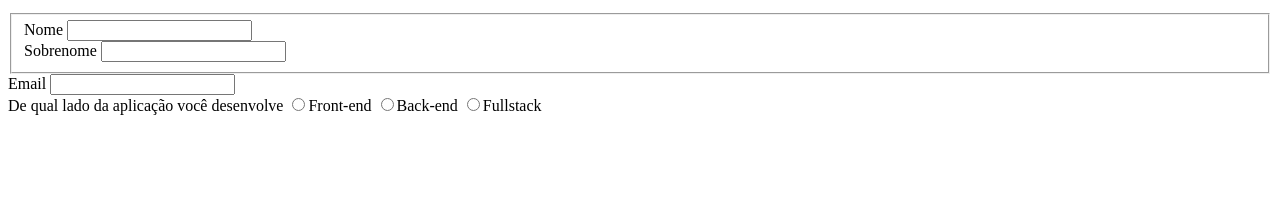
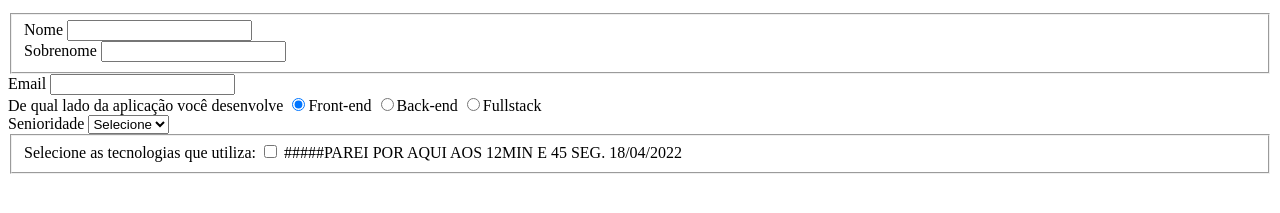
Before and after one commit to AdriBeraldi/TreinanandoCss, a plain HTML site: page index.html in a window 1280 px wide. Shown: the part 101-314 px from the top of the page. Drawn offline with Linux system fonts and the light colour scheme.

Commit message:
TAG de tecnologias

```diff
--- a/index.html
+++ b/index.html
@@ -35,7 +35,7 @@
         <div>
             <label>De qual lado da aplicação você desenvolve</label>
             <label>
-                <input type="radio" nome="devweb" value="frontend">Front-end
+                <input type="radio" nome="devweb" value="frontend" checked>Front-end
             </label>
             <label>
                 <input type="radio" nome="devweb" value="backend">Back-end
@@ -45,6 +45,24 @@
             </label>
         </div>
 
+        <div>
+            <label>Senioridade</label>
+            <select id="senioridade">
+                <option selected disabled value="">Selecione</option>
+                <option>Junior</option>
+                <option>Pleno</option>
+                <option>Senior</option>
+            </select>
+        </div>
+
+        <fieldset>
+            <div>
+                <label>Selecione as tecnologias que utiliza:</label>
+                <input type="checkbox" id="tecnologial" name="tecnologial" value="HTML">
+                #####PAREI POR AQUI AOS 12MIN E 45 SEG. 18/04/2022
+            </div>
+        </fieldset>
+
 
     </form>
 
```
